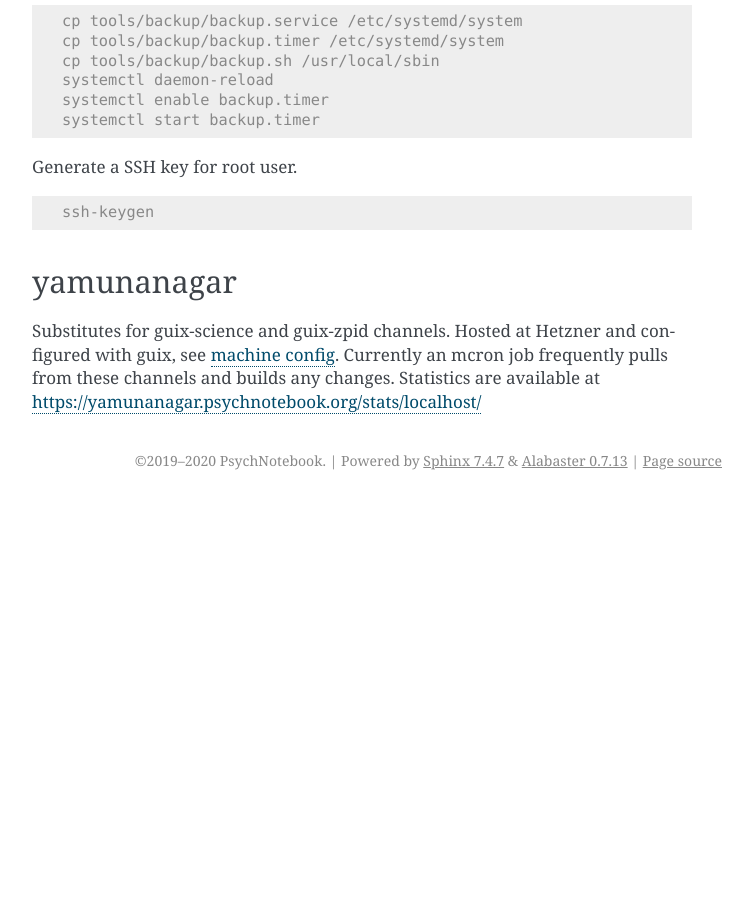
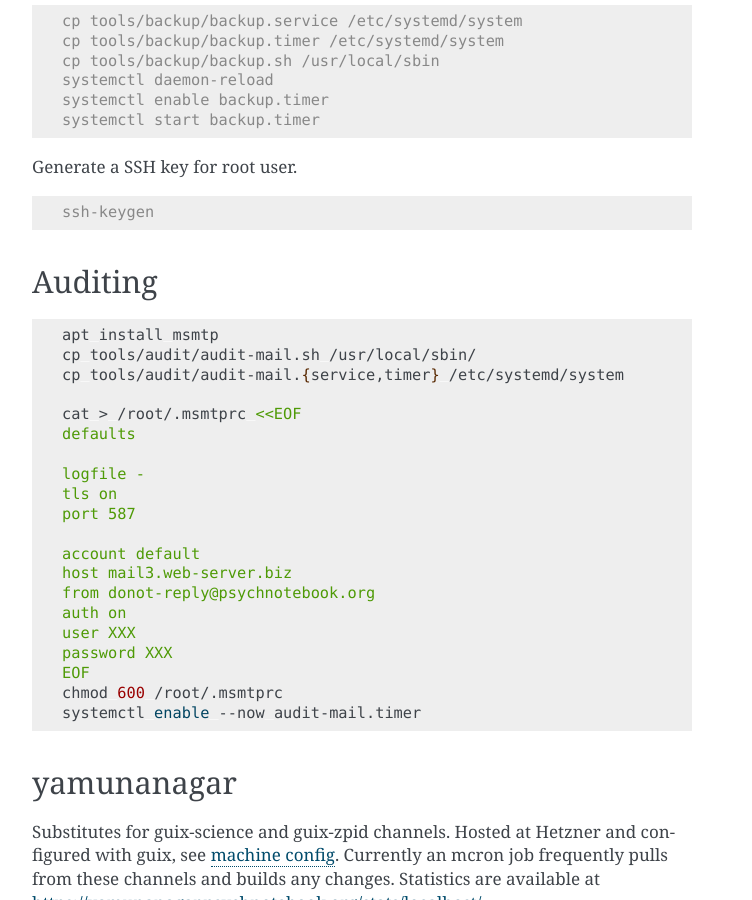
Before and after one commit to leibniz-psychology/psychnotebook-deploy, a Sphinx documentation site: the page built from doc/configuration.rst, in a window 1280 px wide and 900 px high, scrolled down 17536 px. Shown: the whole window, without its empty margins (388-1140 px from the left). Built offline with Sphinx 7.4.7, drawn with Linux system fonts in a browser that asks for light colours; before the commit the page ends 18036 px from its top, so only the background shows below that.

Commit message:
configuration: Document setting up auditing

```diff
--- a/doc/configuration.rst
+++ b/doc/configuration.rst
@@ -988,6 +988,32 @@
 
    ssh-keygen
 
+Auditing
+--------
+
+.. code-block:: bash
+
+	apt install msmtp
+	cp tools/audit/audit-mail.sh /usr/local/sbin/
+	cp tools/audit/audit-mail.{service,timer} /etc/systemd/system
+
+	cat > /root/.msmtprc <<EOF
+	defaults
+
+	logfile -
+	tls on
+	port 587
+
+	account default
+	host mail3.web-server.biz
+	from donot-reply@psychnotebook.org
+	auth on
+	user XXX
+	password XXX
+	EOF
+	chmod 600 /root/.msmtprc
+	systemctl enable --now audit-mail.timer
+
 yamunanagar
 -----------
 
```
